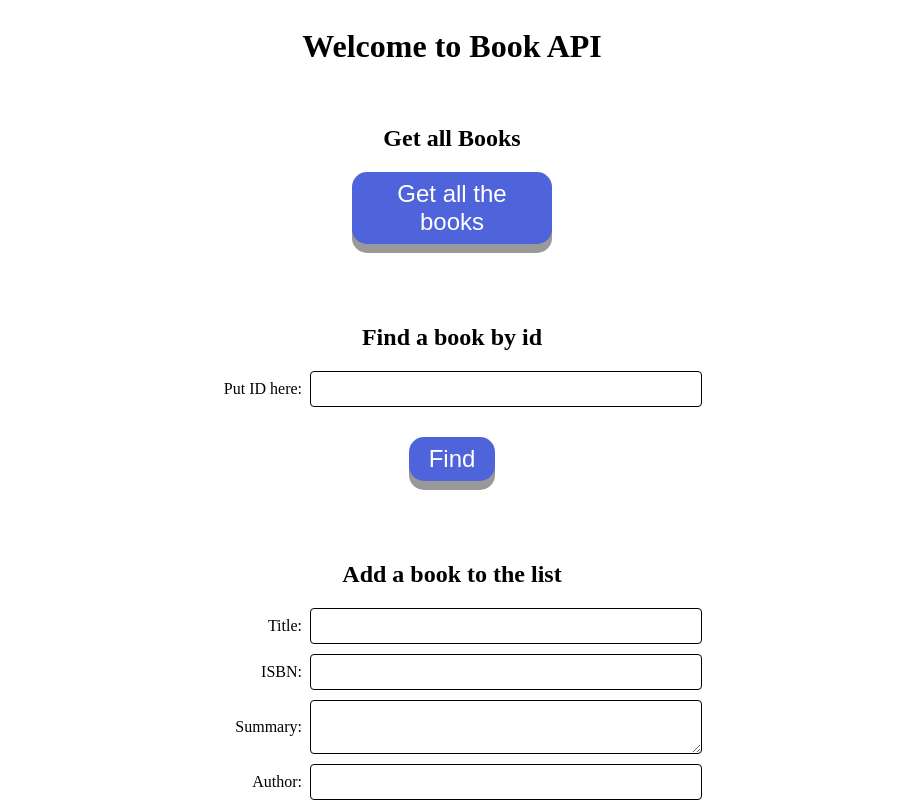
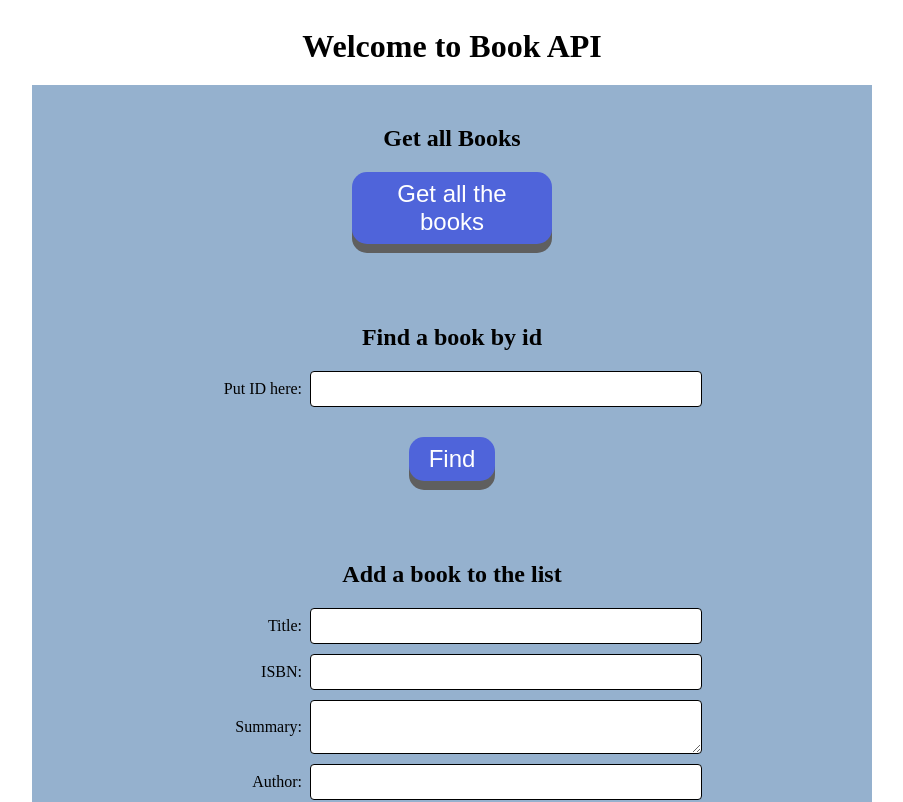
Before and after one commit to chas-academy/u08-angular-frontend-jossan93, an Angular app in the folder fronted/: page / in a window 1280 px wide. Shown: the top 802 px of the page, without its empty margins (188-1091 px from the left). Built offline with nearby package versions, Linux system fonts and the light colour scheme.

Commit message:
justera med färger

```diff
--- a/fronted/src/styles.css
+++ b/fronted/src/styles.css
@@ -4,6 +4,7 @@
   margin: 0 auto;
   padding: 20px;
   text-align: center;
+  background-color: #95b1ce;
 }
  h1 {
 max-width: 800px;
@@ -64,7 +65,7 @@ button {
   background-color: #4f64da;
   border: none;
   border-radius: 15px;
-  box-shadow: 0 9px #999;
+  box-shadow: 0 9px #5f5f5f;
   width: auto;
   max-width: 200px;
 }
@@ -73,7 +74,7 @@ button:hover {background-color: #f05fc4}
 
 button:active {
   background-color: #5488c4;
-  box-shadow: 0 5px #666;
+  box-shadow: 0 5px #000000;
   transform: translateY(4px);
 }
 
```
